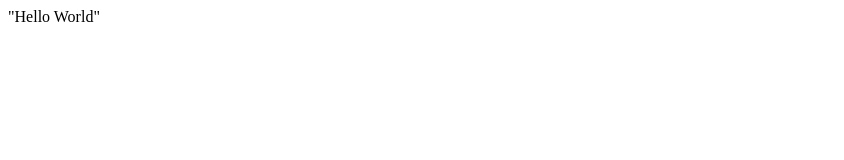
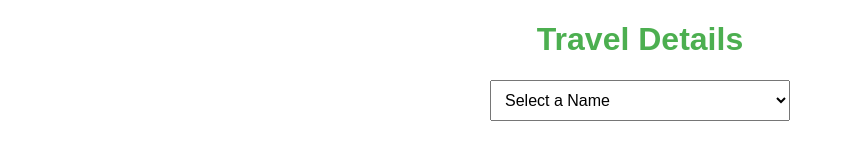
Before and after one commit to tushar1904/WeddingSiteTry.github.io, a plain HTML site: page index.html in a window 1280 px wide. Shown: the whole page, without its empty margins (0-844 px from the left). Drawn offline with Linux system fonts and the light colour scheme.

Commit message:
Update index.html

```diff
--- a/index.html
+++ b/index.html
@@ -1 +1,91 @@
-"Hello World"
+<!DOCTYPE html>
+<html lang="en">
+<head>
+  <meta charset="UTF-8">
+  <meta name="viewport" content="width=device-width, initial-scale=1.0">
+  <title>Travel Details</title>
+  <style>
+    body {
+      font-family: Arial, sans-serif;
+      margin: 20px;
+      text-align: center;
+    }
+    h1 {
+      color: #4CAF50;
+    }
+    .dropdown-container {
+      margin: 20px 0;
+    }
+    select {
+      padding: 10px;
+      font-size: 16px;
+      width: 300px;
+    }
+    table {
+      margin: 20px auto;
+      border-collapse: collapse;
+      width: 80%;
+    }
+    th, td {
+      border: 1px solid #ddd;
+      padding: 8px;
+      text-align: center;
+    }
+    th {
+      background-color: #f4f4f4;
+      color: #333;
+    }
+  </style>
+</head>
+<body>
+  <h1>Travel Details</h1>
+  <div class="dropdown-container">
+    <select id="nameDropdown" onchange="showDetails()">
+      <option value="">Select a Name</option>
+      <option value="John Doe">John Doe</option>
+      <option value="Jane Smith">Jane Smith</option>
+      <option value="Alice Johnson">Alice Johnson</option>
+    </select>
+  </div>
+  <div id="detailsTable"></div>
+
+  <script>
+    // Travel details data
+    const travelDetails = {
+      "John Doe": { room: "101", flight: "AA1234", destination: "New York" },
+      "Jane Smith": { room: "202", flight: "DL5678", destination: "Los Angeles" },
+      "Alice Johnson": { room: "303", flight: "UA9101", destination: "Chicago" },
+    };
+
+    // Function to display details in a table
+    function showDetails() {
+      const selectedName = document.getElementById("nameDropdown").value;
+      const detailsTable = document.getElementById("detailsTable");
+
+      if (selectedName && travelDetails[selectedName]) {
+        const details = travelDetails[selectedName];
+        detailsTable.innerHTML = `
+          <table>
+            <thead>
+              <tr>
+                <th>Room Number</th>
+                <th>Flight Details</th>
+                <th>Destination</th>
+              </tr>
+            </thead>
+            <tbody>
+              <tr>
+                <td>${details.room}</td>
+                <td>${details.flight}</td>
+                <td>${details.destination}</td>
+              </tr>
+            </tbody>
+          </table>
+        `;
+      } else {
+        detailsTable.innerHTML = '';
+      }
+    }
+  </script>
+</body>
+</html>
```
